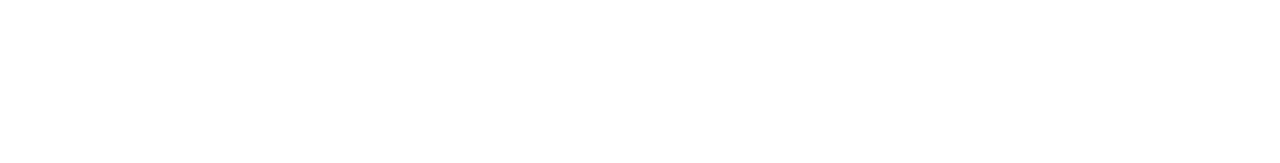
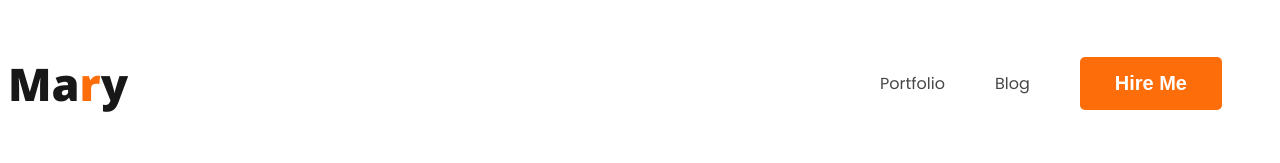
Before and after one commit to faraazhossainimran/webdeveloper-portfolio, a plain HTML site: page index.html in a window 1280 px wide. Drawn offline with nearby package versions, Linux system fonts and the light colour scheme.

Commit message:
added styles folder and added nav

```diff
--- a/index.html
+++ b/index.html
@@ -1,19 +1,29 @@
 <!DOCTYPE html>
 <html lang="en">
-<head>
-    <meta charset="UTF-8">
-    <meta name="viewport" content="width=device-width, initial-scale=1.0">
+  <head>
+    <meta charset="UTF-8" />
+    <meta name="viewport" content="width=device-width, initial-scale=1.0" />
     <title>Web developer</title>
-</head>
-<body>
+    <link rel="preconnect" href="https://fonts.googleapis.com" />
+    <link rel="preconnect" href="https://fonts.gstatic.com" crossorigin />
+    <link
+      href="https://fonts.googleapis.com/css2?family=Open+Sans:ital,wght@0,300;0,400;0,500;0,600;0,700;0,800;1,700;1,800&family=Poppins:wght@400;500;600;700&display=swap"
+      rel="stylesheet"
+    />
+    <link rel="stylesheet" href="/styles/portfolio.css" />
+  </head>
+  <body>
     <header>
-
+      <nav>
+        <h3 class="nav-title">Ma<span class="text-primary">r</span>y</h3>
+        <ul>
+          <li><a href="">Portfolio</a></li>
+          <li><a href="">Blog</a></li>
+          <li><button class="btn-primary">Hire Me</button></li>
+        </ul>
+      </nav>
     </header>
-    <main>
-
-    </main>
-    <footer>
-
-    </footer>
-</body>
+    <main></main>
+    <footer></footer>
+  </body>
 </html>
--- /dev/null
+++ b/styles/portfolio.css
@@ -0,0 +1,45 @@
+/* Common css */
+* body {
+  font-family: "Open Sans", sans-serif;
+  font-family: "Poppins", sans-serif;
+}
+/* nav related styles */
+nav {
+  display: flex;
+  justify-content: space-between;
+  align-items: center;
+}
+.nav-title {
+  color: #181818;
+  text-shadow: 0px 4px 4px 0px rgba(0, 0, 0, 0.25);
+  font-family: Open Sans;
+  font-size: 45px;
+  font-style: normal;
+  font-weight: 800;
+  line-height: normal;
+}
+.text-primary {
+  color: #fd6e0a;
+}
+nav > ul {
+  display: flex;
+  align-items: center;
+}
+nav li {
+  list-style: none;
+  margin-right: 50px;
+}
+nav a {
+  text-decoration: none;
+  color: #474747;
+}
+.btn-primary {
+  background-color: #fd6e0a;
+  border-radius: 5px;
+  border: 0;
+  color: #fff;
+  font-size: 20px;
+  font-style: normal;
+  font-weight: 700;
+  padding: 15px 35px;
+}
```
